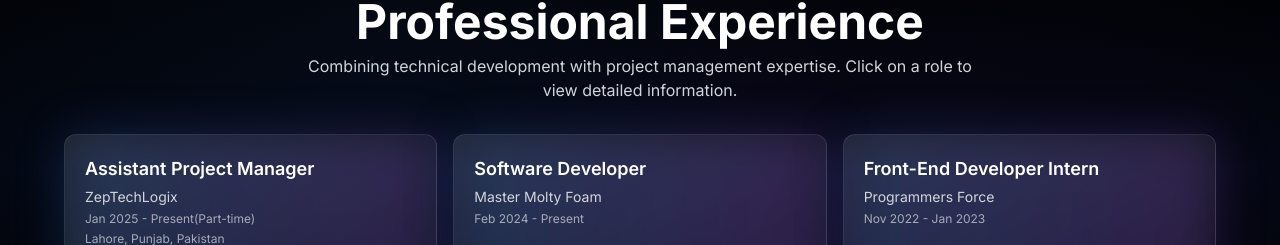
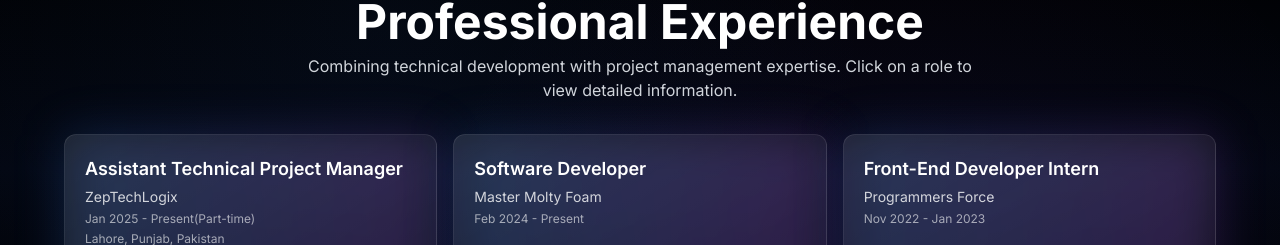
Before and after one commit to imahmad00987655/portfolio_website, a Next.js app: page / in a window 1280 px wide. Shown: the part 958-1203 px from the top of the page. Built offline with nearby package versions, Linux system fonts and the light colour scheme; a web font is replaced by a local one.

Commit message:
Update position title to 'Assistant Technical Project Manager'

```diff
--- a/components/Experience.tsx
+++ b/components/Experience.tsx
@@ -31,7 +31,7 @@
   const workExperience = [
     {
       company: "ZepTechLogix",
-      position: "Assistant Project Manager",
+      position: "Assistant Technical Project Manager",
       period: "Jan 2025 - Present(Part-time)",
       location: "Lahore, Punjab, Pakistan",
       achievements: [
```
